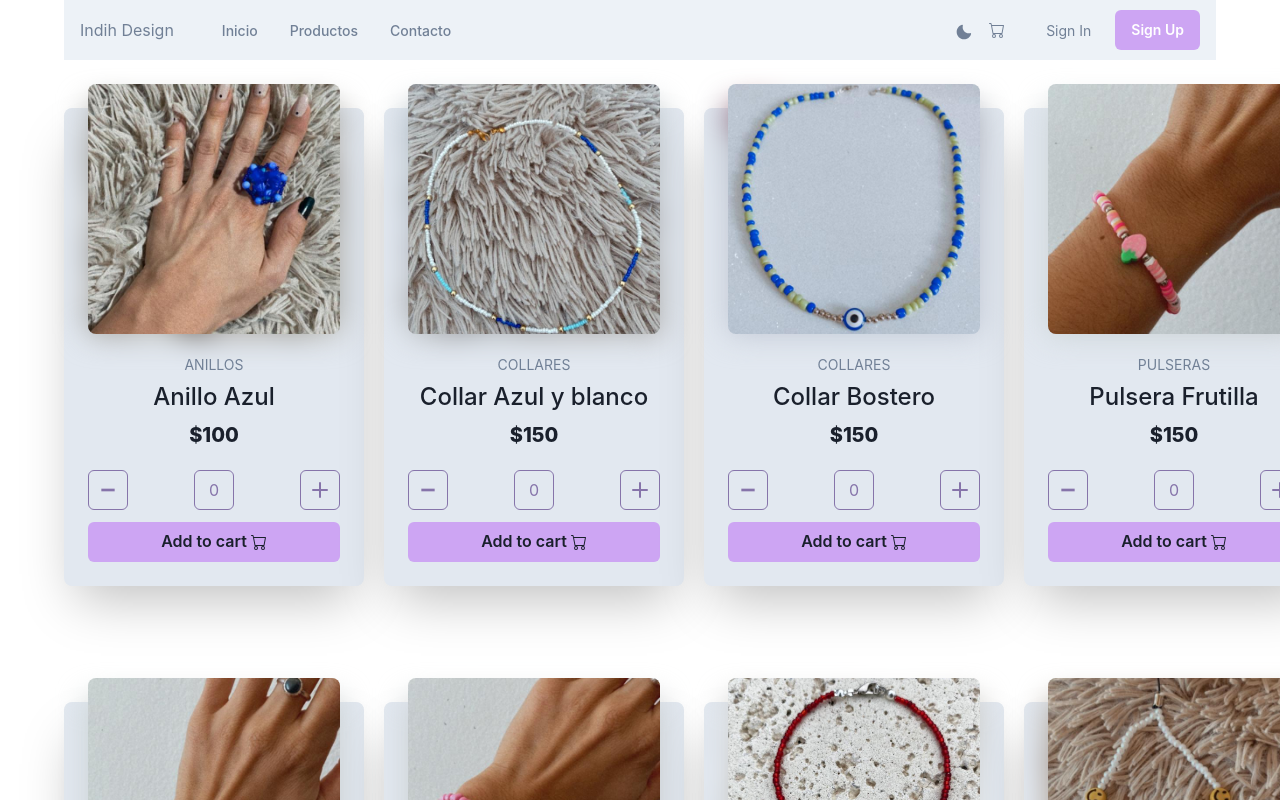
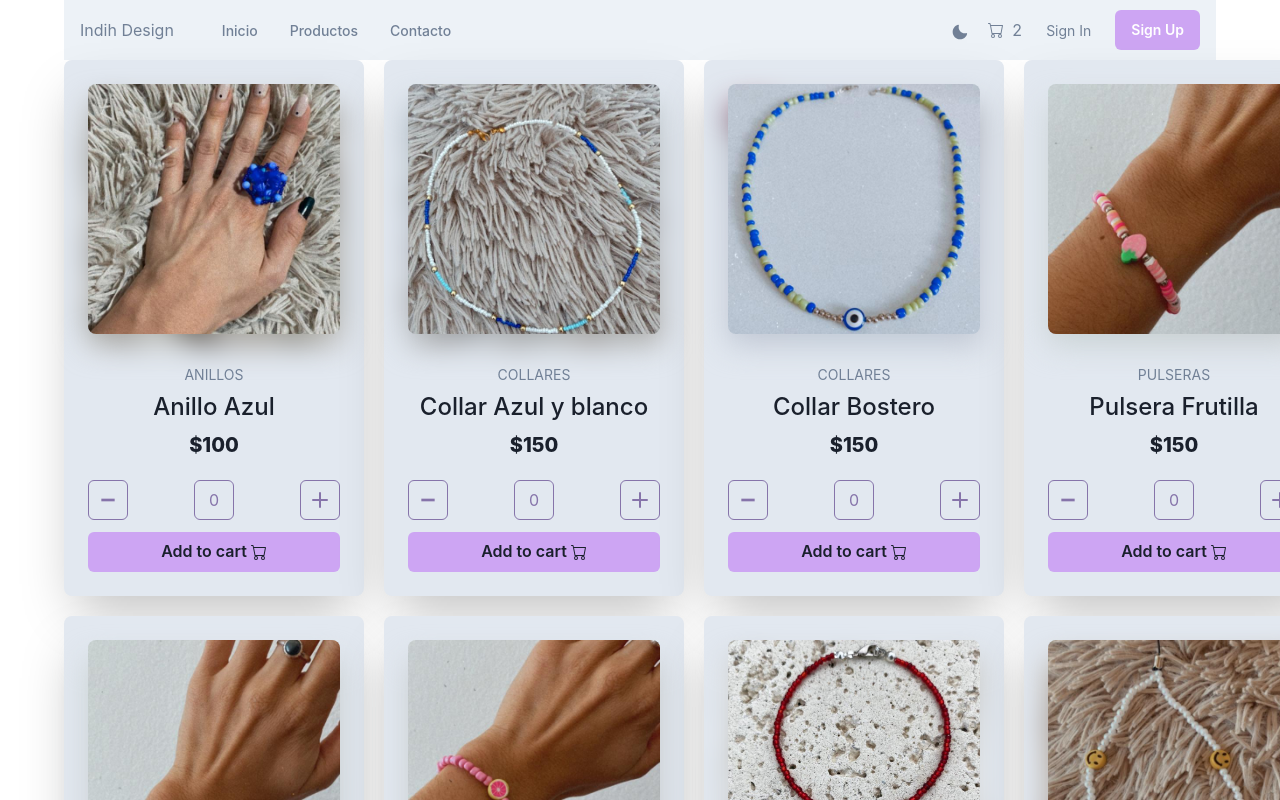
Before and after one commit to giannidaniel18/indih-design-gianni, a React (Vite) app: page / in a window 1280 px wide. Shown: the top 800 px of the page. Built offline with nearby package versions, Linux system fonts and the light colour scheme.

Commit message:
Arreglo el desborde de la Grid en los skeletons y productsItems

```diff
--- a/src/components/CartWidget/CartWidget.jsx
+++ b/src/components/CartWidget/CartWidget.jsx
@@ -1,13 +1,16 @@
 import React from "react";
-import { Icon, Center, Flex } from "@chakra-ui/react";
+import { Icon, Center, Flex, Stack , Text} from "@chakra-ui/react";
 import { BsCart } from "react-icons/bs";
 
 export default function CartWidget() {
   return (
-    <Flex >
-      <Center w="50px">
+
+     <Stack direction={"row"}  alignItems={"center"} justifyContent={"center"}>
         <Icon as={BsCart} />
-      </Center>
-    </Flex>
+        <Text color >2</Text>
+
+     </Stack>
+
+
   );
 }
--- a/src/components/ContainerComponents/ItemListContainer.jsx
+++ b/src/components/ContainerComponents/ItemListContainer.jsx
@@ -61,7 +61,7 @@ const PRODUCTOS = [
     img: "./src/resources/img/Products/Pulseras/pulseraroja4.jpeg",
   },
   {
-    id_product: "0",
+    id_product: "08",
     category: "Straps",
     name: "Strap smile",
     description: "Pulsera Roja",
@@ -117,6 +117,12 @@ function ItemListContainer() {
           <GridItem>
             <ItemSkeleton />
           </GridItem>
+          <GridItem>
+            <ItemSkeleton />
+          </GridItem>
+          <GridItem>
+            <ItemSkeleton />
+          </GridItem>
         </>
       ) : (
         productos.map((prod) => (
--- a/src/components/Items/Item.jsx
+++ b/src/components/Items/Item.jsx
@@ -19,8 +19,9 @@ import { BsCart } from "react-icons/bs";
 function Item(props) {
   const addToCartColors = useColorModeValue("primaryDark", "primary");
   return (
-    <Center py={12} minW={300} >
+    <Center>
       <Box
+        minW={300}
         role={"group"}
         p={6}
         maxW={"330px"}
@@ -33,9 +34,8 @@ function Item(props) {
       >
         <Box
           rounded={"lg"}
-          mt={-12}
           pos={"relative"}
-          height={"230px"}
+          height={"240px"}
           _after={{
             transition: "all .3s ease",
             content: '""',
--- a/src/components/Items/ItemSkeleton.jsx
+++ b/src/components/Items/ItemSkeleton.jsx
@@ -4,16 +4,24 @@ import React from "react";
 export default function ItemSkeleton() {
   return (
     <Stack
+      minW={230}
+      maxW={"330px"}
       mt={10}
-      role={"group"}
+      mx={"auto"}
       p={6}
       boxShadow={"2xl"}
       rounded={"lg"}
-      pos={"relative"}
-      width={"330px"}
+      width={"100%"}
     >
       <Stack>
-        <Skeleton height="250px" mb={4} mt={-10} w="280px" borderRadius="lg" />
+        <Skeleton
+          height="250px"
+          mb={4}
+          mt={-10}
+          w="230px"
+          borderRadius="lg"
+          alignSelf="center"
+        />
         <Skeleton
           height="20px"
           width={"100px"}
--- a/src/components/NavBar/NavBar.jsx
+++ b/src/components/NavBar/NavBar.jsx
@@ -259,7 +259,7 @@ function NavBar() {
           direction={"row"}
           spacing={6}
         >
-          <Stack direction={"row"} spacing={-3}>
+          <Stack direction={"row"} >
             <ColorModeWidget />
             <CartWidget />
           </Stack>
```
